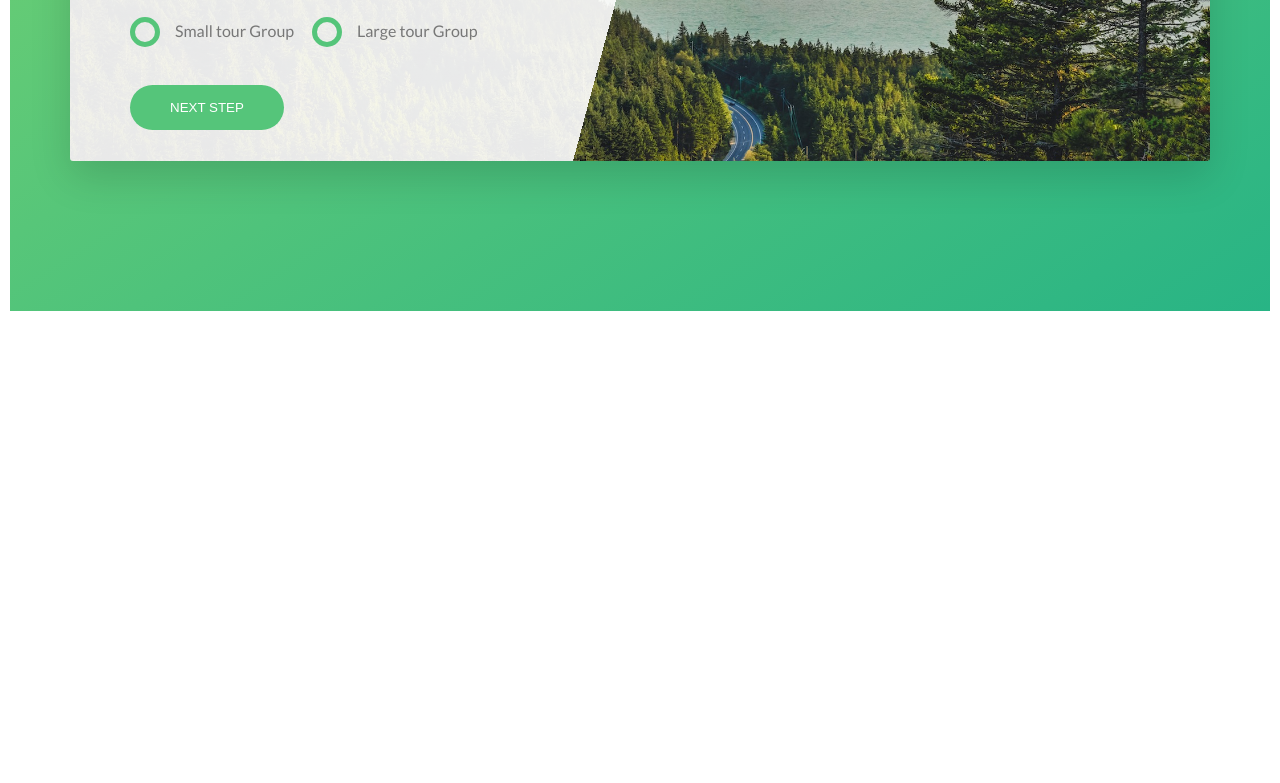
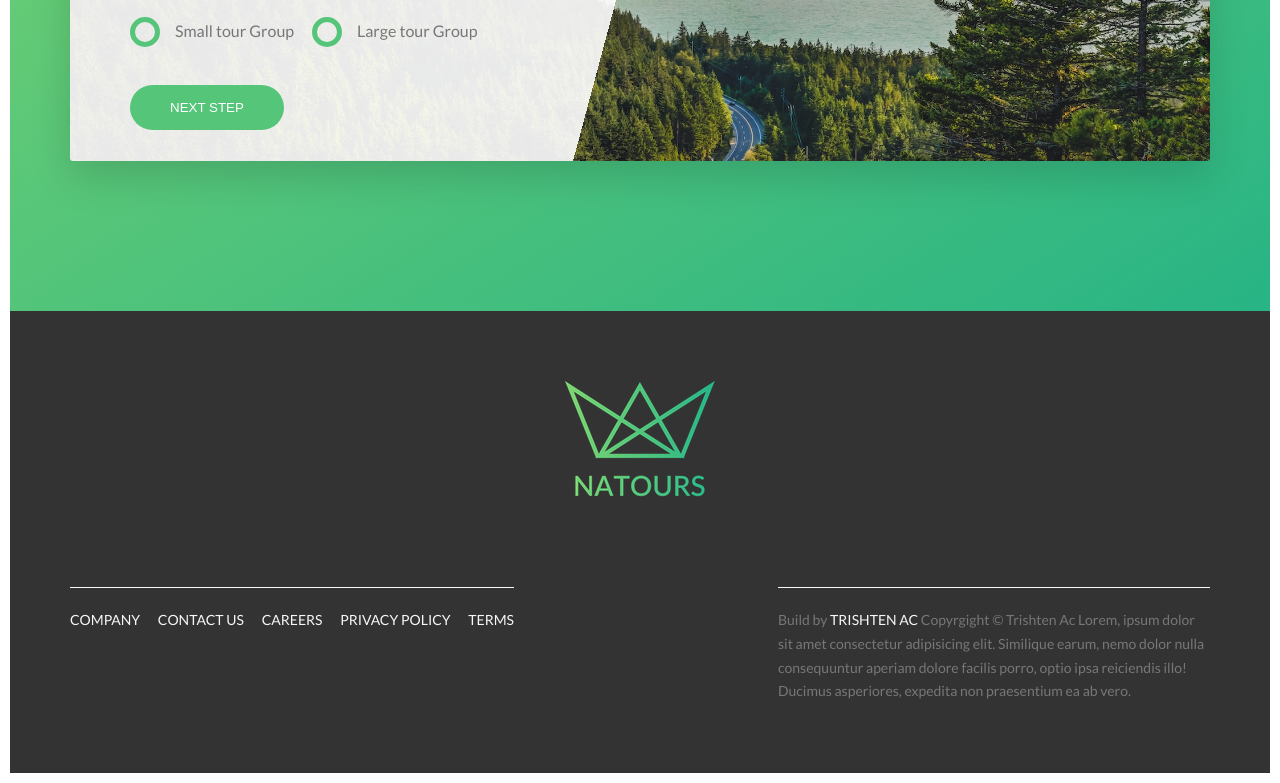
Before and after one commit to acharayaP03/Nature-Tours, a website built with webpack: page src/template.html in a window 1280 px wide. Shown: the part 4964-5747 px from the top of the page. Before the commit the page ends 5285 px from the top, so only its background shows below. Built offline with nearby package versions, Linux system fonts and the light colour scheme.

Commit message:
footer section completed

```diff
--- a/src/main.scss
+++ b/src/main.scss
@@ -18,6 +18,7 @@
 @import './scss/components/form';
 @import './scss/layouts/header';
 @import './scss/layouts/grid';
+@import './scss/layouts/footer';
 
 @import './scss/pages/home';
 
--- /dev/null
+++ b/src/scss/layouts/_footer.scss
@@ -0,0 +1,60 @@
+.footer{
+    background-color: #333;
+    padding: 7rem 0;
+    font-size: 1.4rem;
+
+
+    &__logo-box{
+        text-align: center;
+        margin-bottom: 8rem;
+    }
+
+    &__logo{
+        width: 15rem;
+        height: auto;
+    }
+
+    &__navigation{
+        border-top: 1px solid $color-grey-light-1;
+        padding-top: 2rem;
+        display: inline-block;
+    }
+
+    &__list{
+        list-style: none;
+    }
+
+    &__item{
+        display: inline-block;
+
+        &:not(:last-child){
+            margin-right: 1.5rem;
+        }
+    }
+
+    &__link{
+        &:link,
+        &:visited {
+            color: $color-grey-light-1;
+            background-color: #333;
+            text-decoration: none;
+            text-transform: uppercase;
+            display: inline-block;
+            transition: all 0.2s;
+        }
+
+        &:hover,
+        &:active{
+            color: $color-primary;
+            box-shadow: 0 1rem 2rem rgba($color-black, .4);
+            transform: rotate(5deg) scale(1.3);
+        }
+    }
+
+    &__copyright{
+        border-top: 1px solid $color-grey-light-1;
+        padding-top: 2rem;
+        width: 80%;
+        float: right;
+    }
+}
--- a/src/template.html
+++ b/src/template.html
@@ -305,6 +305,31 @@
                 </div>
             </div>
         </section>
+
+        <section class="footer">
+            <div class="footer__logo-box">
+                <img src="assets/image/logo-green-1x.png" alt="Full logo" class="footer__logo">
+            </div>
+
+            <div class="row">
+                <div class="col-1-of-2">
+                    <div class="footer__navigation">
+                        <ul class="footer__list">
+                            <li class="footer__item"><a href="#" class="footer__link">Company</a></li>
+                            <li class="footer__item"><a href="#" class="footer__link">Contact Us</a></li>
+                            <li class="footer__item"><a href="" class="footer__link">Careers</a></li>
+                            <li class="footer__item"><a href="" class="footer__link">Privacy Policy</a></li>
+                            <li class="footer__item"><a href="" class="footer__link">Terms</a></li>
+                        </ul>
+                    </div>
+                </div>
+
+                <div class="col-1-of-2">
+                    <p class="footer__copyright">
+                        Build by <a href="#" class="footer__link">Trishten Ac</a> Copyrgight &copy; Trishten Ac Lorem, ipsum dolor sit amet consectetur adipisicing elit. Similique earum, nemo dolor nulla consequuntur aperiam dolore facilis porro, optio ipsa reiciendis illo! Ducimus asperiores, expedita non praesentium ea ab vero.</p>
+                </div>
+            </div>
+        </section>
     </main>
   </body>
 
```
